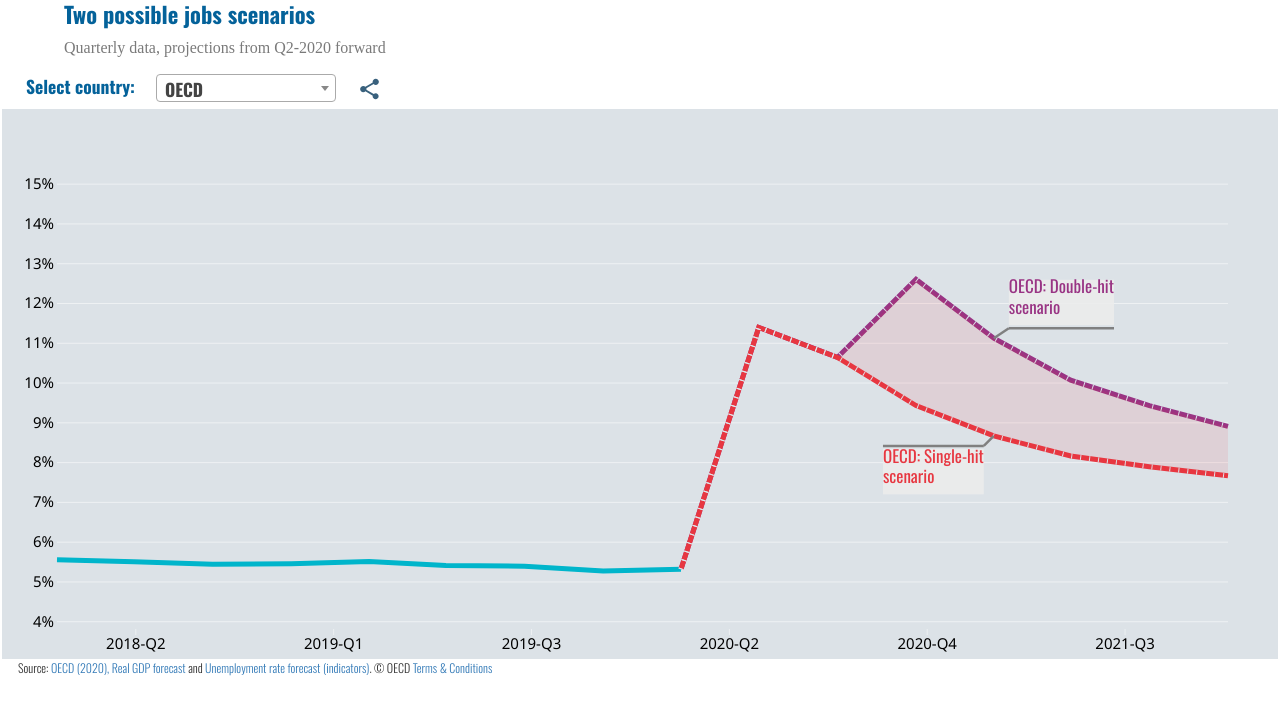
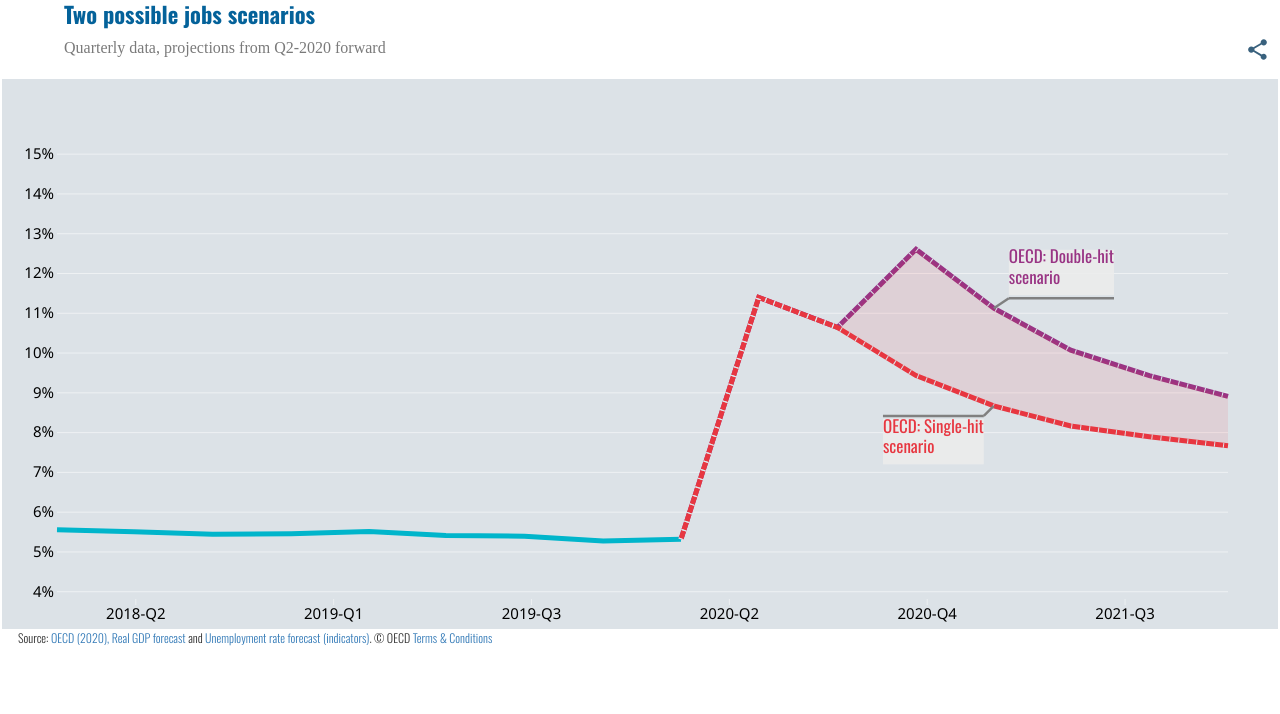
Before and after one commit to oecd/OECD-EMO-2020-UNEMP-FORECAST, a plain HTML site: page index.html in a window 1280 px wide. Drawn offline with nearby package versions, Linux system fonts and the light colour scheme.

Commit message:
no dropdown reduced height

```diff
--- a/index.html
+++ b/index.html
@@ -69,22 +69,22 @@
 <body>
    <h1>Two possible jobs scenarios</h1>
     <h2>Quarterly data, projections from Q2-2020 forward</h2>
+    <img id="Share" src="img/share.svg" alt="share">
     <!--<h2>Drag the cursor to see the impact of the Covid crisis depending on the scenario</h2>-->
     <div id="modedemploi">
-        <div id="#intromodedemploi">Select country:
+        <!--<div id="#intromodedemploi">Select country:
         </div>
         <div id="selCountry">
-            <select id="country_dropdown"onchange="updateChart(value)"><!--</select> data-maximum-selection-length="2"  multiple="multiple">-->
-               <!-- <option value="OTO" selected="selected">OECD - Total</option>-->
+            <select id="country_dropdown"onchange="updateChart(value)">
             </select>
-        </div>
+        </div>-->
        <!--- <div id="selIndicator">
             <select id="indicator_dropdown">
 
              </select>
         </div>-->
 
-        <img id="Share" src="img/share.svg" alt="share">
+
     </div>
 
     <div id="scenario1" alt=""></div>
@@ -128,9 +128,9 @@
 
         var height;
         if (width > 650)
-            height = 450;//width * mapRatio;
+            height = 400;//width * mapRatio;
         else
-            height = 450; //width;
+            height = 400; //width;
 
 
             $('#country_dropdown').select2({ width: '180px' })
@@ -235,7 +235,9 @@
 
 
 
-                set_Cou_Dropdown(countryList);
+            // set_Cou_Dropdown(countryList);
+
+            updateChart("OTO"); // NO DROPDOWN
 
         }
         function countryName(ISOcode){
```
